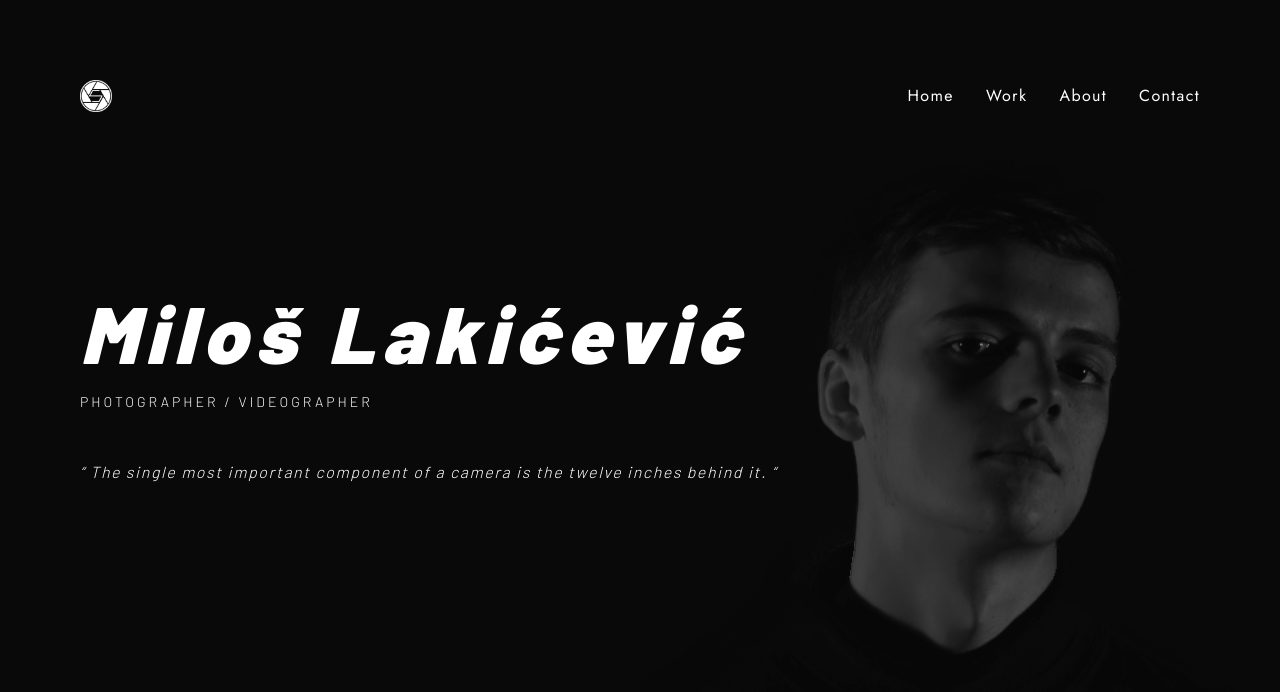
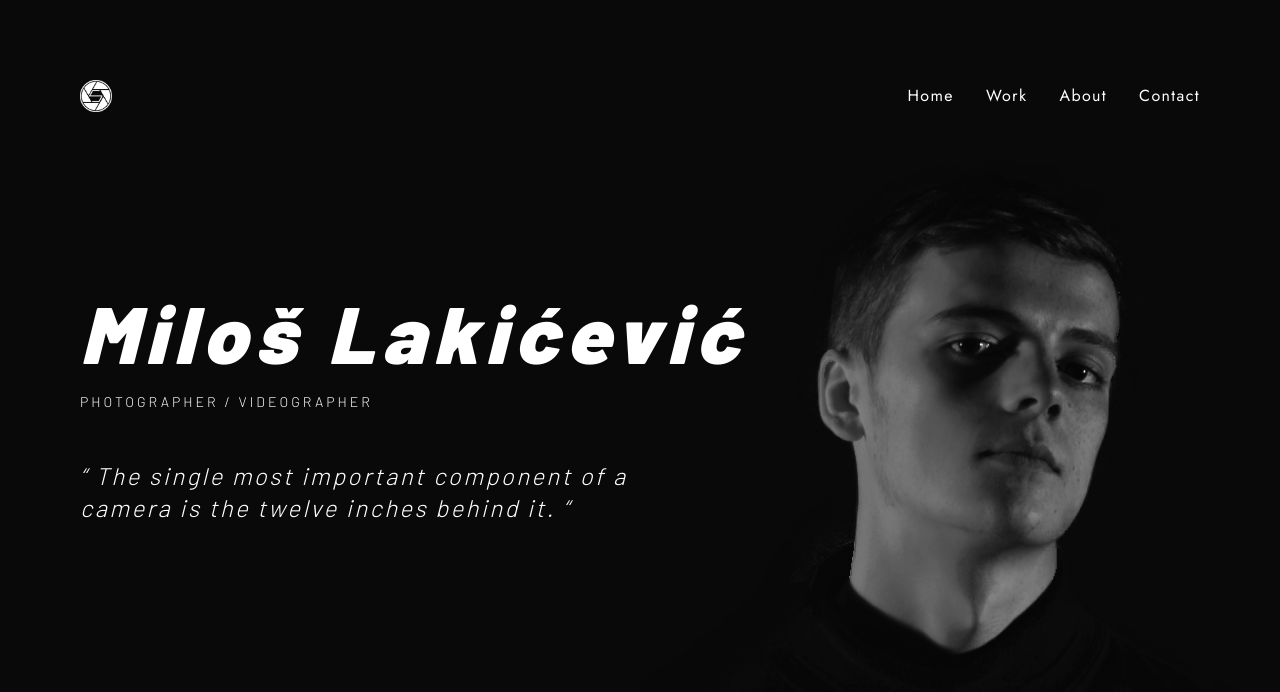
Before and after one commit to markonikolas/skilla-shoot, a Next.js app: page / in a window 1280 px wide. Shown: the top 692 px of the page. Built offline with nearby package versions, Linux system fonts and the light colour scheme.

Commit message:
Temp fix: swap useLayoutEffect with useEffect

```diff
--- a/app/page.tsx
+++ b/app/page.tsx
@@ -1,6 +1,6 @@
 "use client";
 
-import { useState, useLayoutEffect } from "react";
+import { useState, useEffect } from "react";
 import { gsap } from "gsap";
 
 import Background from "../components/Background";
@@ -12,7 +12,7 @@ import Person from "../assets/images/person.png";
 const Home = () => {
   const [timeline, setTimeline] = useState<GSAPTimeline>();
 
-  useLayoutEffect(() => {
+  useEffect(() => {
     const ctx = gsap.context(() => {
       const tl = gsap.timeline();
       setTimeline(tl);
@@ -25,11 +25,11 @@ const Home = () => {
     <main className="h-screen w-full flex flex-col bg-[#090909] overflow-hidden">
       <Header timeline={gsap} />
 
-      <Intro />
+      <Intro timeline={gsap} />
 
       <Background
         image={Person}
-        classNames="absolute bottom-0 left-1/3 md:left-1/2 opacity-50 opacity-0 translate-x-[150px]"
+        classNames="absolute z-10 bottom-0 left-1/3 md:left-1/2 opacity-50 opacity-0 translate-x-[50px]"
         timeline={timeline}
       />
     </main>
--- a/components/Background.tsx
+++ b/components/Background.tsx
@@ -1,7 +1,7 @@
 "use client";
 
 import Image from "next/image";
-import { useRef, useLayoutEffect } from "react";
+import { useRef, useEffect } from "react";
 
 import { BackgroundProps } from "./types";
 
@@ -10,15 +10,15 @@ const Background = (props: BackgroundProps) => {
 
   const { timeline } = props;
 
-  useLayoutEffect(() => {
+  useEffect(() => {
     const { current } = el;
 
     timeline?.to(current, {
-      opacity: 0.5,
+      opacity: 1,
       y: 0,
       x: 0,
       duration: 1,
-      delay: 0.15,
+      delay: 1,
     });
   }, [timeline]);
 
--- a/components/Header.tsx
+++ b/components/Header.tsx
@@ -1,4 +1,6 @@
-import { useRef, useLayoutEffect } from "react";
+"use client";
+
+import { useRef, useEffect } from "react";
 
 import Logo from "./Logo";
 import Navbar from "./Nav/Navbar";
@@ -9,7 +11,7 @@ const Header = (props: AnimationElementProps) => {
 
   const { timeline } = props;
 
-  useLayoutEffect(() => {
+  useEffect(() => {
     const { current } = el;
 
     timeline?.to(current, { opacity: 1, y: 0, x: 0, duration: 1 });
@@ -18,7 +20,7 @@ const Header = (props: AnimationElementProps) => {
   return (
     <header
       ref={el}
-      className="translate-y-[10px] opacity-0 flex justify-between items-center gap-8 p-8 md:p-20 pt-12 w-full text-white max-w-7xl mx-auto"
+      className="relative z-50 translate-y-[10px] opacity-0 flex justify-between items-center gap-8 p-8 md:p-20 pt-12 w-full text-white max-w-7xl mx-auto"
     >
       <Logo />
       <Navbar />
--- a/components/Intro.tsx
+++ b/components/Intro.tsx
@@ -1,4 +1,7 @@
-import { useRef } from "react";
+"use client";
+
+import { useRef, useEffect } from "react";
+
 import { AnimationElementProps } from "./types";
 
 const Intro = (props: AnimationElementProps) => {
@@ -6,15 +9,24 @@ const Intro = (props: AnimationElementProps) => {
 
   const { timeline } = props;
 
+  useEffect(() => {
+    const { current } = el;
+
+    timeline?.to(current, { opacity: 1, y: 0, duration: 1, delay: 0.5 });
+  }, [timeline]);
+
   return (
-    <section className="relative z-10 font-barlow text-white max-w-7xl mx-auto w-full p-8 md:p-20">
+    <section
+      ref={el}
+      className="relative z-10 font-barlow text-white max-w-7xl mx-auto w-full p-8 md:p-20 translate-y-[10px] opacity-0"
+    >
       <h1 className="font-black text-[10vmin] italic tracking-widest">
         Miloš Lakićević
       </h1>
       <h2 className="uppercase tracking-[3px] font-light text-sm">
         Photographer / Videographer
       </h2>
-      <blockquote className="font-light tracking-widest italic mx-auto mt-12">
+      <blockquote className="text-2xl max-w-xl font-light tracking-widest italic mt-12">
         “ The single most important component of a camera is the twelve inches
         behind it. “
       </blockquote>
```
